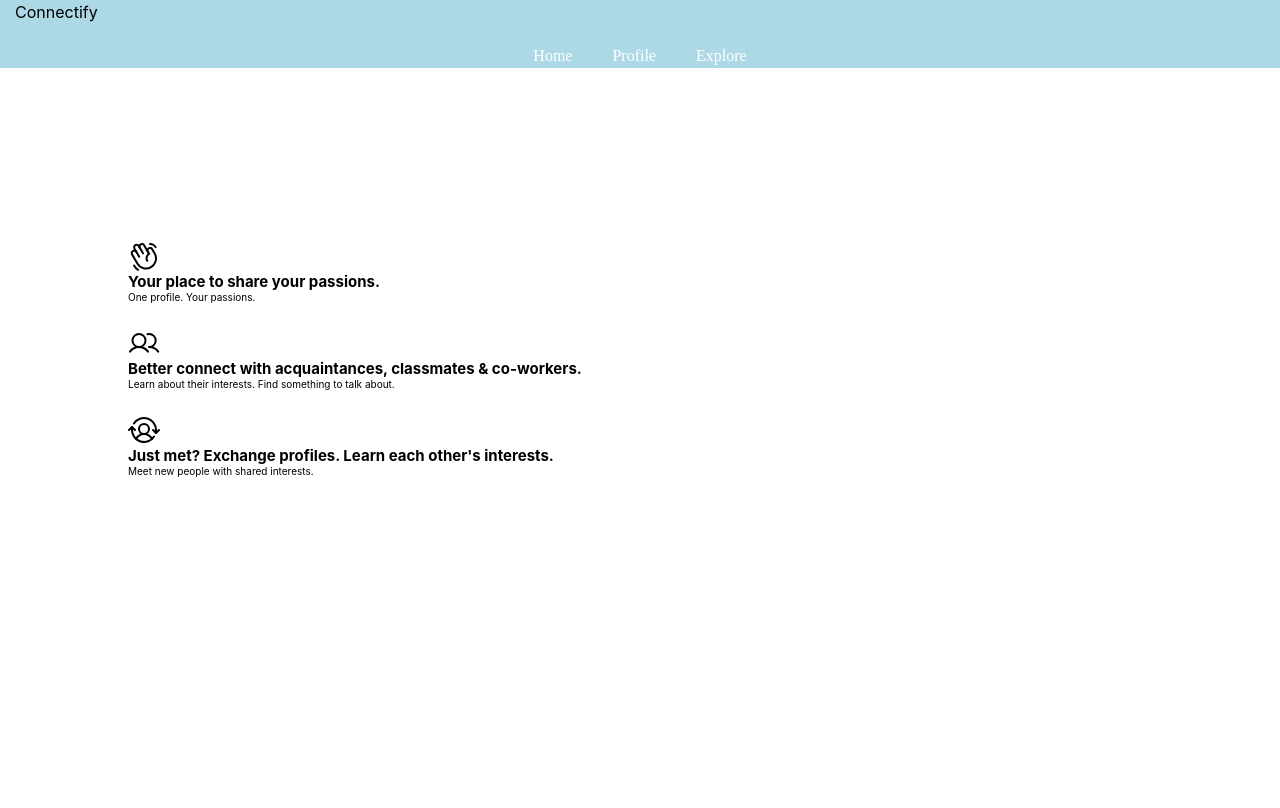
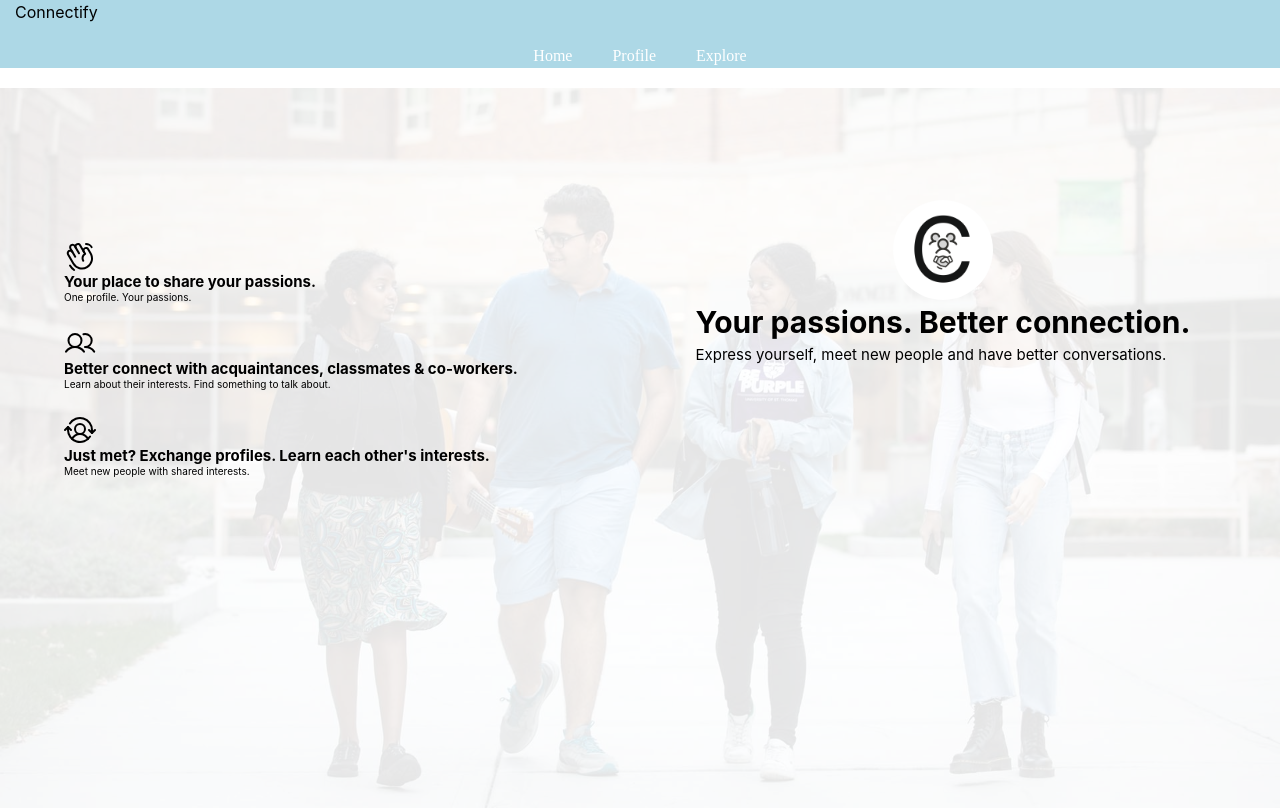
Before and after one commit to mwang840/Connectify, a React (Create React App) app: page /home in a window 1280 px wide. Built offline with nearby package versions, Linux system fonts and the light colour scheme.

Commit message:
home screen done

```diff
--- a/src/App.css
+++ b/src/App.css
@@ -45,7 +45,7 @@
 .left-value-props {
   position: absolute;
   top: 30%;
-  left: 10%;
+  left: 5%;
   /* transform: translate(-50%, -50%); */
 }
 
@@ -63,3 +63,28 @@
   text-align: left;
   line-height: normal;
 }
+
+.right-heading {
+  position: absolute;
+  top: 25%;
+  right: 7%;
+  /* transform: translate(-50%, -50%); */
+}
+
+.logo {
+  align-content: center;
+  margin: auto;
+}
+
+.home_header {
+  align-items: center;
+  font-size: 30px;
+  font-weight: bold;
+}
+
+.home_header_body {
+  font-size: 15px;
+  color: black;
+  text-align: left;
+  line-height: normal;
+}
--- a/src/App.tsx
+++ b/src/App.tsx
@@ -1,8 +1,8 @@
 import React from 'react';
 import './App.css';
 //import "bootstrap/dist/css/bootstrap.min.css";
-import HelloWorld from './components/hello_world'
-import Home from './components/home'
+// import HelloWorld from './components/hello_world'
+// import Home from './components/home'
 import { ViewNavbar } from './components/ViewNavbar'
 
 // import Welcome from './components/value-prop';
@@ -12,7 +12,6 @@ function App() {
   return (
     <div className="Value-propositions">
       < ViewNavbar />
-      <Home />
     </div>
     // <div>
     // </div>
--- a/src/components/ViewNavbar.tsx
+++ b/src/components/ViewNavbar.tsx
@@ -2,6 +2,7 @@ import React from "react";
 import {Nav, Navbar} from "react-bootstrap";
 import {BrowserRouter as Router, Routes, Route} from "react-router-dom";
 import Profile from './Profile';
+import Home from './home';
 //import "bootstrap/dist/css/bootstrap.min.css";
 
 
@@ -29,6 +30,7 @@ export function ViewNavbar(): JSX.Element {
       </Navbar><Router>
           <Routes>
             <Route path='/profile' element={<Profile />} />
+            <Route path='/home' element={<Home />} />
           </Routes>
         </Router></>
       );
--- a/src/components/home.jsx
+++ b/src/components/home.jsx
@@ -2,10 +2,18 @@ import ValueProp from './value-prop';
 import { ReactComponent as UsersSvg } from './assets/Users.svg';
 import { ReactComponent as UserSwitchSvg } from './assets/UserSwitch.svg';
 import { ReactComponent as HandWavingSvg } from './assets/HandWaving.svg';
-
+import logo from './assets/logo.png';
+import bg_image from './assets/bg_image.jpg';
 
 function Home() {
     return <div>
+        <img className='bg_image' src={bg_image} alt="bg_image"
+            style={{
+                width: '100vw',
+                // height: '100%',
+                backgroundSize: 'cover',
+                opacity: 0.1,
+            }}/>
         <div className='left-value-props'>
             <ul>
                 <HandWavingSvg />
@@ -25,6 +33,19 @@ function Home() {
                 text="Meet new people with shared interests." />
             </ul>
         </div>
+        <div className='right-heading'>
+            <img className='logo' src={logo} alt="logo"
+            style={{
+                align: 'middle',
+                borderColor: 'white',
+                borderwidth: 5,
+                width: 100,
+                height: 100,
+                borderRadius: 150 / 2
+            }}/>
+            <h1 className="home_header"> Your passions. Better connection.</h1>
+            <p className="home_header_body"> Express yourself, meet new people and have better conversations.</p>
+        </div>
     </div>;
 }
 
```
Also changed, not shown: src/ViewNavbar.tsx (deleted, +0 -30 lines), src/components/assets/bg_image.jpg (added), src/components/assets/logo.png (renamed from Frame 1.png).
